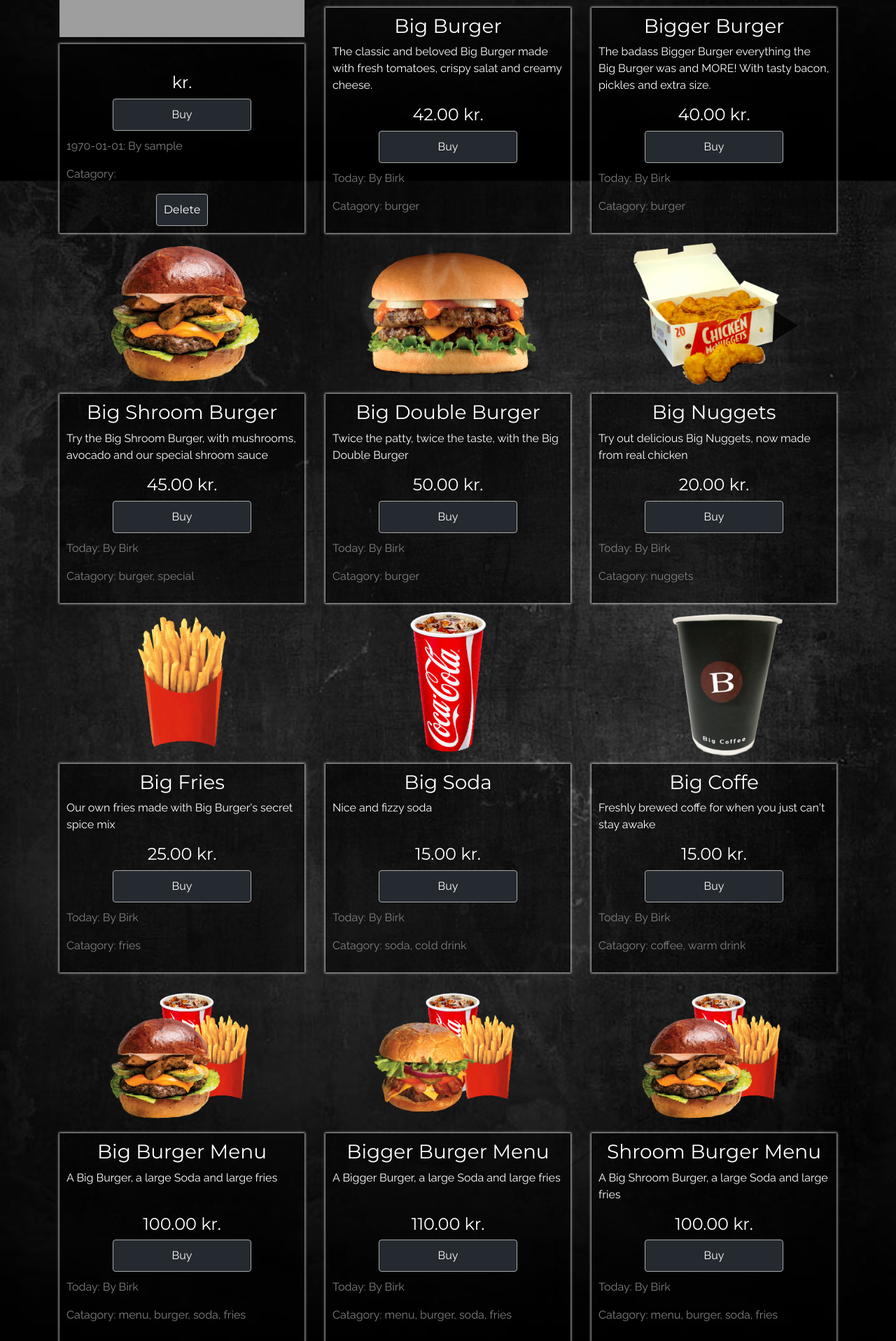
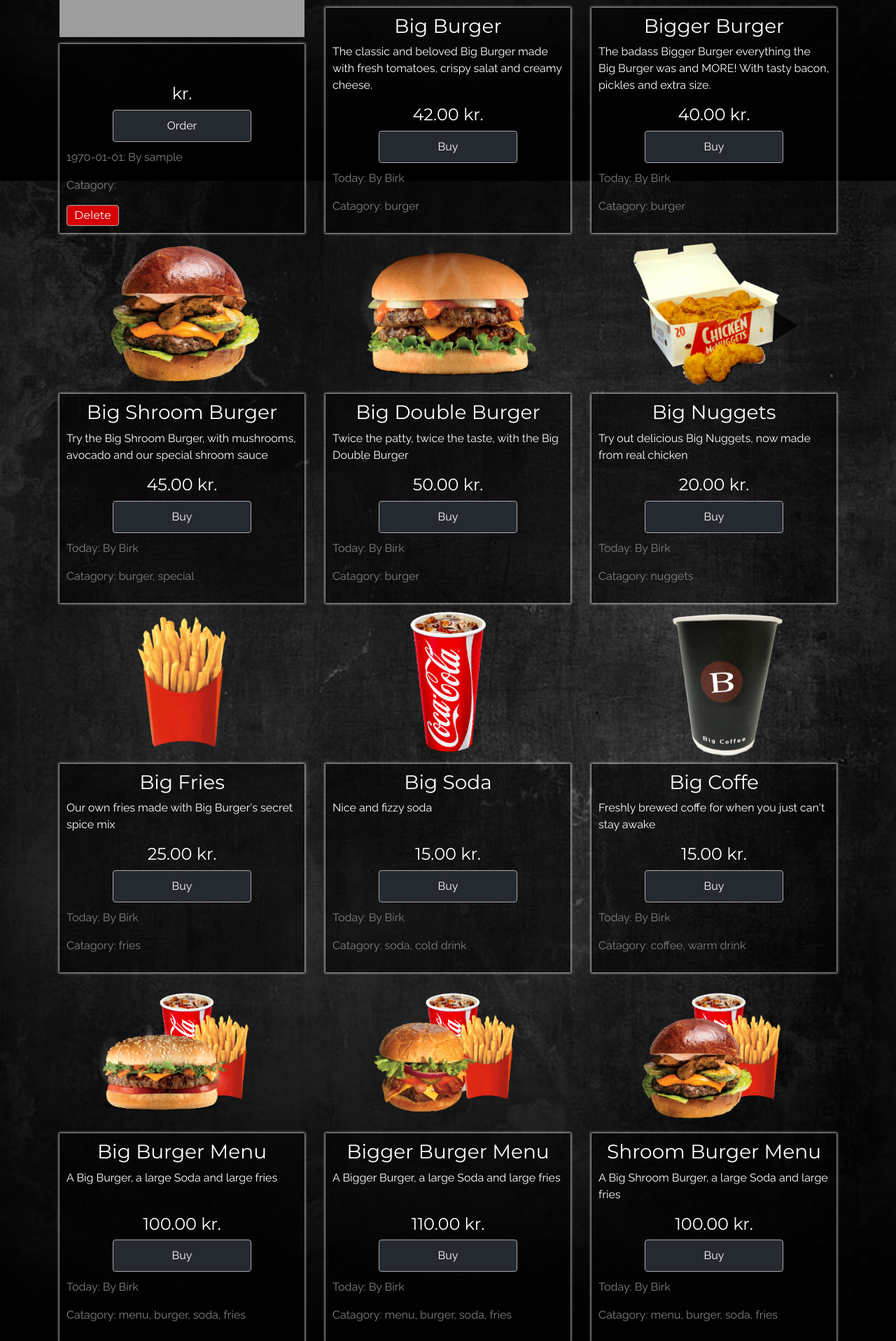
Before and after one commit to birk0169/BigBurgers, a PHP site: page /shop.php in a window 1280 px wide. Shown: the part 1448-3365 px from the top of the page at 70% size. Run offline with PHP 8.4, Linux system fonts and the light colour scheme; the visitor is signed in with stand-in values (Sample User, id 1); tables that the repository leaves empty or names only in its code hold one stand-in row (values such as "Sample post"); data that the repository does not hold is empty; grey boxes are pictures that could not be loaded.

Commit message:
Added a way to delete products

```diff
--- a/assets/getArticles.php
+++ b/assets/getArticles.php
@@ -22,16 +22,21 @@
                         <!-- content -->
                         <p><?php echo $row['content']; ?></p>
                         <h4 class="mt-auto"><?php echo $row['price']; ?> kr.</h4>
-                        <button class="btn">Buy</button>
+                        <button class="btn">Order</button>
                         <!-- meta: timestamp, author and catagory -->
                         <div class="meta">
-                            <p class="time"><?php echo date("Y-m-d", $row['timeStamp']); ?>: By <?php echo $row['dbUsername']; ?></p>
+                            <p class="time"><?php /* setlocale(LC_ALL, "danish") */ echo date("Y-m-d", $row['timeStamp']); ?>: By <?php echo $row['dbUsername']; ?></p>
                             <p>Catagory: <?php /*echo $row['categoryId'];*/ ?></p>
                         </div>
                         <?php
                             if(isset($_SESSION['username']) && !empty($_SESSION['username'])){
+                                //Level 1 users can delete any article
                                 if($_SESSION['accessLevel'] == 1){
-                                    echo "<a class='btn btn-danger' href='deleteArticle.php?id=".$row['id']."'>Delete</a>";
+                                    echo "<a class='btn delete-button' href='delete-article.php?id=".$row['id']."'>Delete</a>";
+                                }
+                                //Level 2 users can only delete their own articles
+                                else if($_SESSION['accessLevel'] == 2 && $row['dbUsername'] == $_SESSION['username']){
+                                    echo "<a class='btn delete-button' href='delete-article.php?id=".$row['id']."'>Delete</a>";
                                 }
                             }
 
@@ -41,4 +46,3 @@
         <?php
     }
     $dbh = null;
-?>
--- a/css/styles.css
+++ b/css/styles.css
@@ -103,6 +103,13 @@ article .btn:hover {
   font-weight: bold;
   -webkit-box-shadow: 0px 0px 4px 2px rgba(255, 255, 255, 0.75);
           box-shadow: 0px 0px 4px 2px rgba(255, 255, 255, 0.75);
+}
+
+article .delete-button {
+  background: #d60004;
+  padding: 2px 10px;
+  margin-right: auto;
+  margin-left: 0;
 }
 
 .meta {
--- a/css/styles.scss
+++ b/css/styles.scss
@@ -122,6 +122,13 @@ article{
         font-weight: bold;
         box-shadow: 0px 0px 4px 2px rgba(255,255,255,0.75);
     }
+
+    .delete-button{
+        background: $red;
+        padding: 2px 10px;
+        margin-right: auto;
+        margin-left: 0;
+    }
 }
 
 // article .btn:hover::after{
--- a/shop.php
+++ b/shop.php
@@ -184,7 +184,7 @@ $desc = "Buy from our wide selection of big burger products";
                 </article>
 
                 <article class="col-sm-6 col-lg-4  d-flex flex-column">
-                    <img class="img-fluid" src="img/menu-1.png" alt="A Big Burger, a large Soda and large fries">
+                    <img class="img-fluid" src="img/menu-2.png" alt="A Big Burger, a large Soda and large fries">
                     <div class=" d-flex flex-column flex-grow-1">
                         <h3>Big Burger Menu</h3>
                         <p>A Big Burger, a large Soda and large fries</p>
```
Also changed, not shown: delete-article.php (added, +46 -0 lines), 1 other file.
